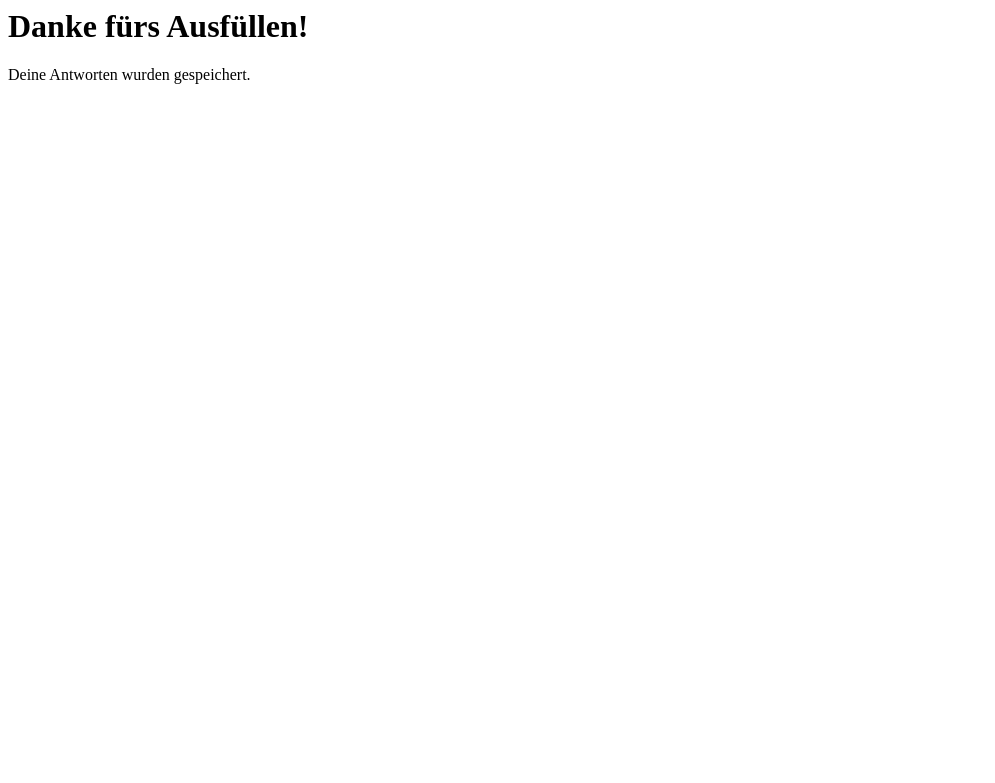
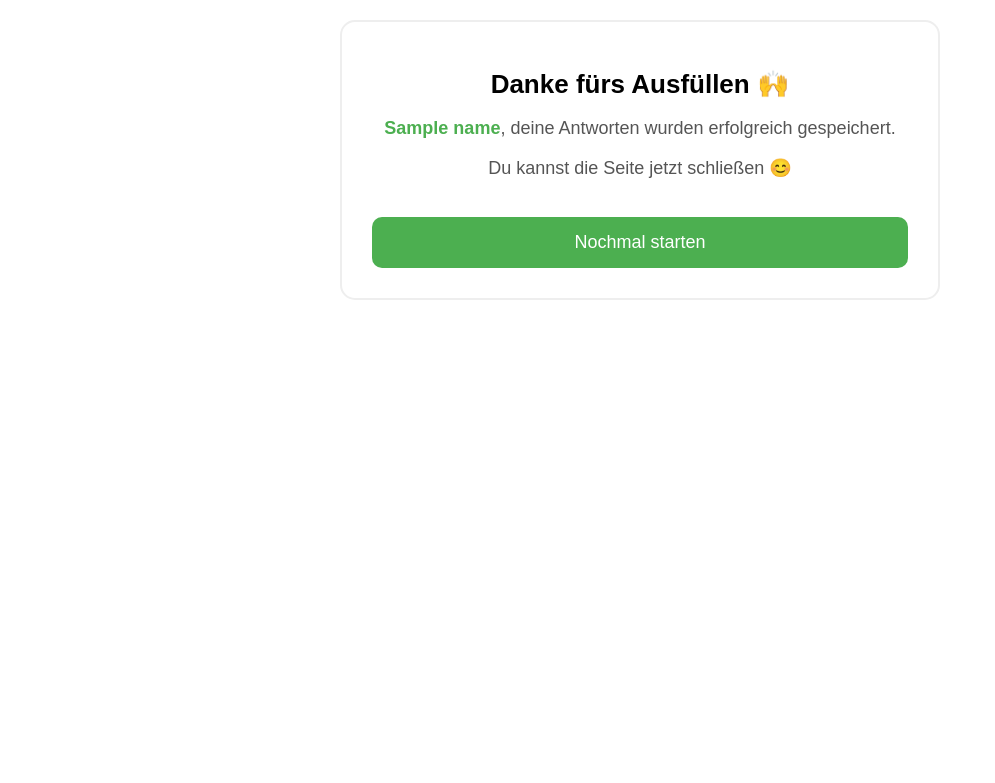
Before and after one commit to Leonie0a/fragebogen-tutwe26, a Flask app: template templates/ende.html in a window 1280 px wide. Shown: the top 783 px of the page, without its empty margins (0-995 px from the left). Run offline with Flask 3, Linux system fonts and the light colour scheme; the template is opened without the code that fills it: most values are stand-ins (such as "Sample title", 1, 10 or a date in 2020).

Commit message:
Update Design ende.html

```diff
--- a/templates/ende.html
+++ b/templates/ende.html
@@ -1,2 +1,69 @@
-<h1>Danke fürs Ausfüllen!</h1>
-<p>Deine Antworten wurden gespeichert.</p>
+<!DOCTYPE html>
+<html>
+<head>
+    <meta name="viewport" content="width=device-width, initial-scale=1">
+
+    <style>
+        body {
+            font-family: Arial, sans-serif;
+            padding: 20px;
+            max-width: 600px;
+            margin: auto;
+            text-align: center;
+        }
+
+        .box {
+            border: 2px solid #eee;
+            border-radius: 15px;
+            padding: 30px;
+        }
+
+        h1 {
+            font-size: 26px;
+            margin-bottom: 15px;
+        }
+
+        p {
+            font-size: 18px;
+            color: #555;
+        }
+
+        .highlight {
+            font-weight: bold;
+            color: #4CAF50;
+        }
+
+        button {
+            margin-top: 20px;
+            padding: 15px;
+            width: 100%;
+            font-size: 18px;
+            border: none;
+            border-radius: 10px;
+            background-color: #4CAF50;
+            color: white;
+        }
+    </style>
+</head>
+
+<body>
+
+<div class="box">
+
+    <h1>Danke fürs Ausfüllen 🙌</h1>
+
+    <p>
+        <span class="highlight">{{ name }}</span>,
+        deine Antworten wurden erfolgreich gespeichert.
+    </p>
+
+    <p>
+        Du kannst die Seite jetzt schließen 😊
+    </p>
+
+    <button onclick="location.href='/'">Nochmal starten</button>
+
+</div>
+
+</body>
+</html>
```
